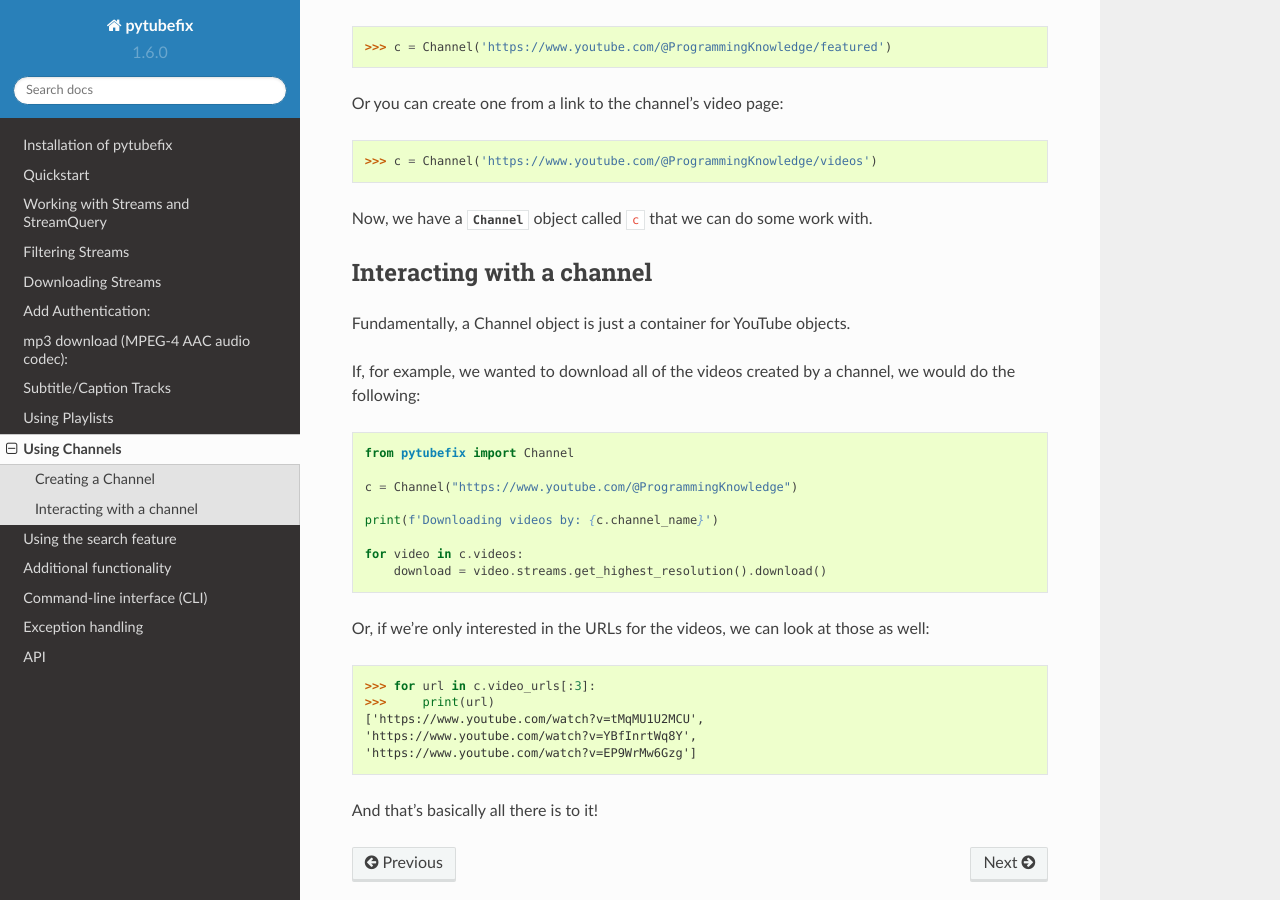
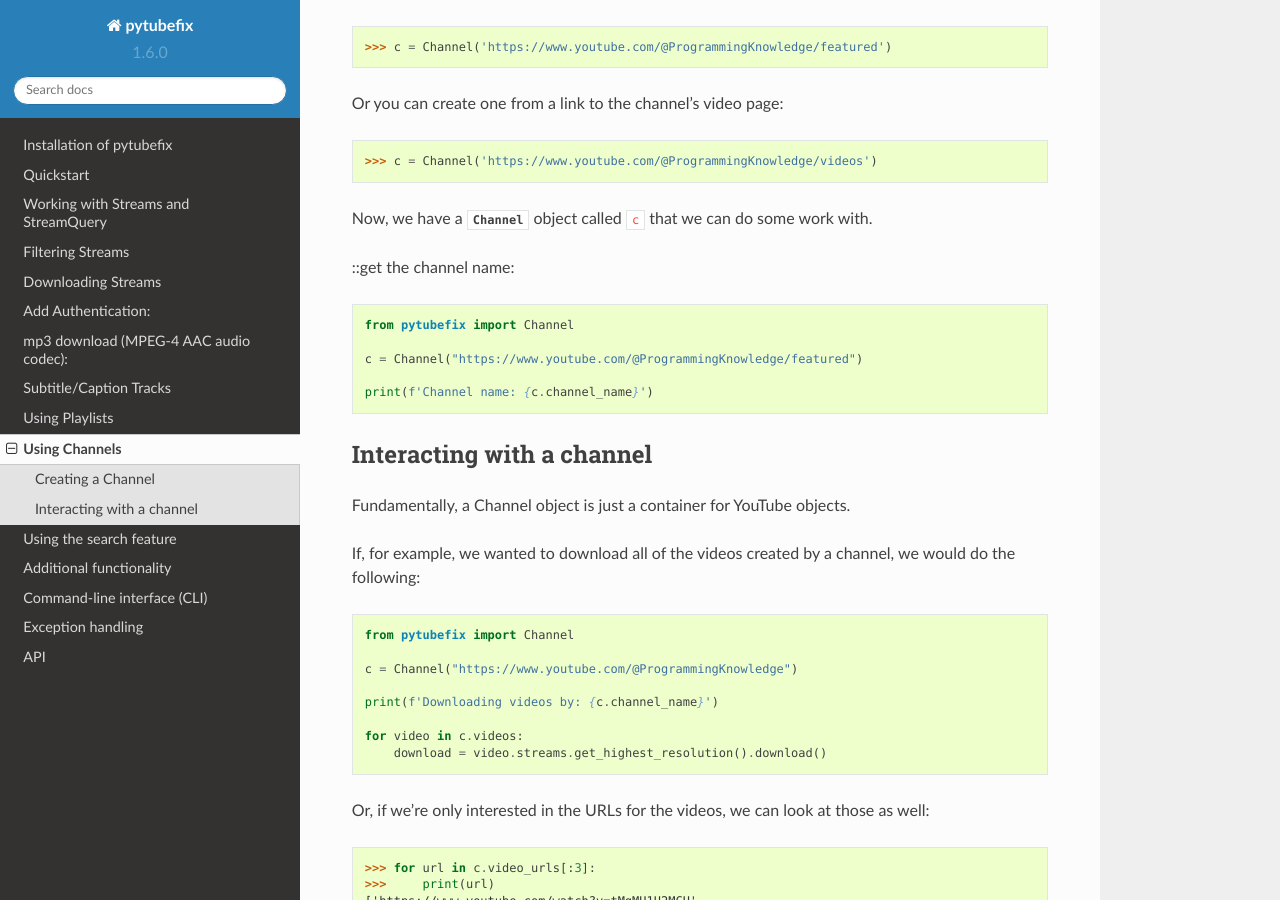
Before and after one commit to JuanBindez/pytubefix, a Sphinx documentation site: the page built from docs/user/channel.rst, in a window 1280 px wide and 900 px high, scrolled down 425 px. Built offline with Sphinx 7.4.7 and the Read the Docs theme 2.0.0, drawn with Linux system fonts in a browser that asks for light colours.

Commit message:
Update channel.rst

```diff
--- a/docs/user/channel.rst
+++ b/docs/user/channel.rst
@@ -22,6 +22,16 @@ Or you can create one from a link to the channel's video page::
     >>> c = Channel('https://www.youtube.com/@ProgrammingKnowledge/videos')
 
 Now, we have a :class:`Channel <pytubefix.Channel>` object called ``c`` that we can do some work with.
+
+
+::get the channel name::
+
+    from pytubefix import Channel
+
+    c = Channel("https://www.youtube.com/@ProgrammingKnowledge/featured")
+
+    print(f'Channel name: {c.channel_name}')
+
 
 Interacting with a channel
 --------------------------
```
